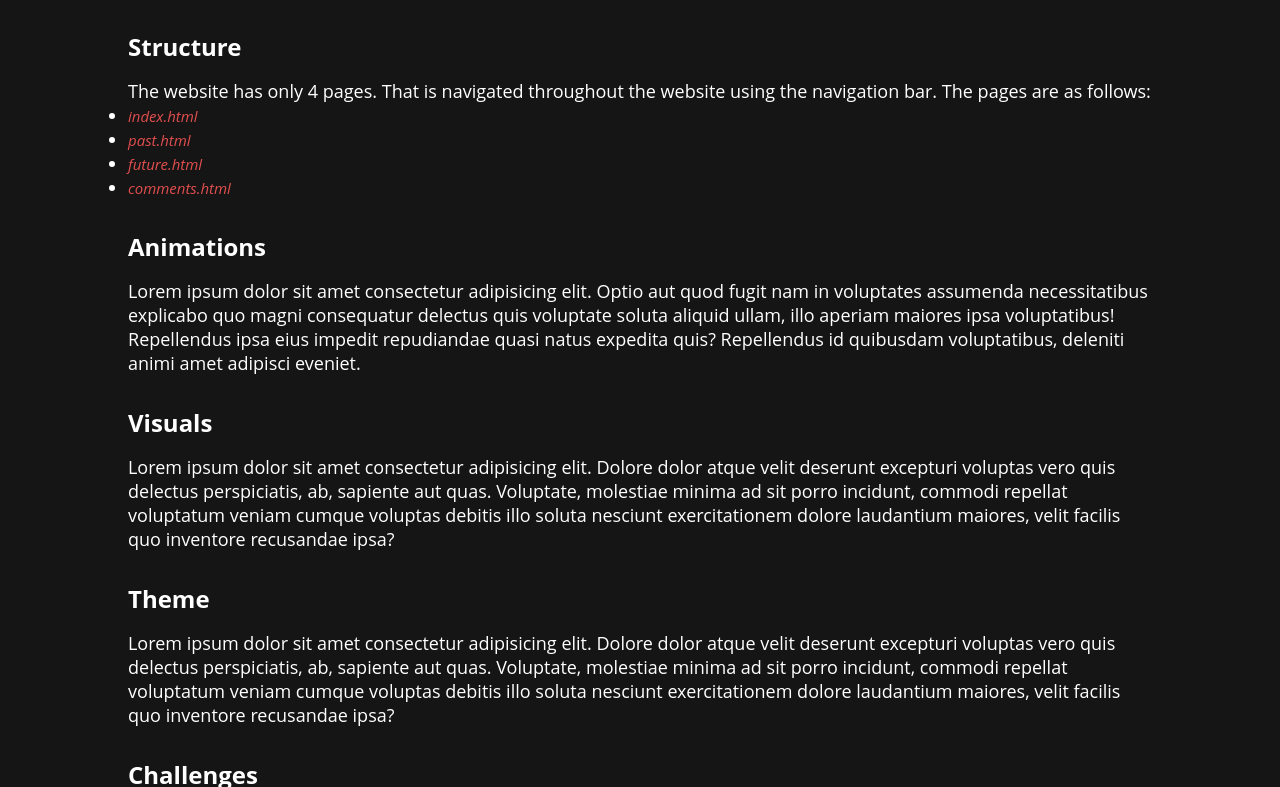
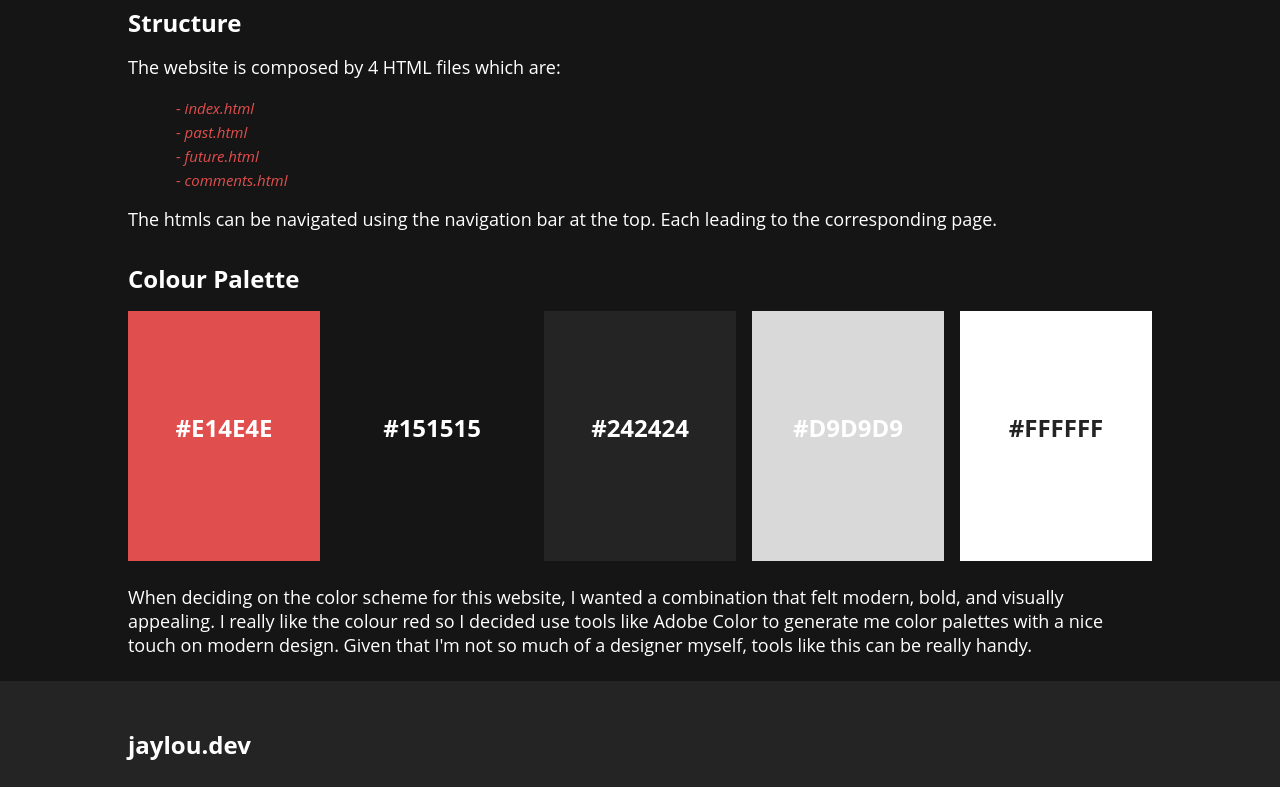
Before and after one commit to JlordS32/31268_websystems, a plain HTML site: page comments.html in a window 1280 px wide. Shown: the part 1231-2018 px from the top of the page. Drawn offline with Linux system fonts and the light colour scheme.

Commit message:
progress on comments

```diff
--- a/comments.html
+++ b/comments.html
@@ -31,9 +31,9 @@
                   <section>
                      <h3>Reflection</h3>
                      <p>
-                        For the context, I already Basic HTML and CSS, but
-                        it's been a while since I have coded in basic HTML and
-                        CSS. The limitations imposed on this assessment made me
+                        For the context, I already know HTML and CSS, but it's
+                        been a while since I have coded in basic HTML and CSS.
+                        The limitations imposed on this assessment made me
                         carefully think on what to add and what to not add. This
                         made me realised that even if I could have done better,
                         I still have a lot to learn. I completely overestimated
@@ -52,15 +52,27 @@
                   <section class="layout">
                      <h3>Layout</h3>
                      <p>
-                        It took me some time deciding what layout to use for this website. I wanted something that was simple, clean, and easy to navigate, yet also offered flexibility for future growth. After considering several options, I eventually settled on a <strong>1-column layout</strong>, which provides a straightforward, focused experience for the user. This layout puts the content in the forefront, so visitors can quickly digest the information without distraction.
+                        It took me some time deciding what layout to use for
+                        this website. I wanted something that was simple, clean,
+                        and easy to navigate, yet also offered flexibility for
+                        future growth. After considering several options, I
+                        eventually settled on a
+                        <strong>1-column layout</strong>, which provides a
+                        straightforward, focused experience for the user. This
+                        layout puts the content in the forefront, so visitors
+                        can quickly digest the information without distraction.
                         <br />
-                        The <strong>1-column layout</strong> format is also optimal for mobile making it easier to implement for mobile support. Unfortunately, for this website, mobile
-                        screens are not supported as it's not required by the assignment.
+                        The <strong>1-column layout</strong> format is also
+                        optimal for mobile making it easier to implement for
+                        mobile support. Unfortunately, for this website, mobile
+                        screens are not supported as it's not required by the
+                        assignment.
                         <br />
                         <small
                            >Source:
                            <a
-                              href="https://developer.mozilla.org/en-US/docs/Learn_web_development/Howto/Design_and_accessibility/Common_web_layouts" target="_blank"
+                              href="https://developer.mozilla.org/en-US/docs/Learn_web_development/Howto/Design_and_accessibility/Common_web_layouts"
+                              target="_blank"
                               >Link here</a
                            ></small
                         >
@@ -72,8 +84,7 @@
                      <table class="table-layout" border="1">
                         <thead>
                            <tr>
-                              <th class="layout-header">Header<br/><small>Navigation Bar</small></small>
-                              </th>
+                              <th class="layout-header">Header<br /></th>
                            </tr>
                         </thead>
                         <tbody>
@@ -92,81 +103,62 @@
                         </tbody>
                      </table>
 
-                     It is a very simply layout, but if you look around the internet, most websites follow the same layout.
+                     It is a very simply layout, but if you look around the
+                     internet, most websites follow the same layout.
                   </section>
 
                   <section class="structure">
                      <h3>Structure</h3>
+                     <p>The website is composed by 4 HTML files which are:</p>
+                     <ul>
+                        <li>
+                           <small><em>- index.html</em></small>
+                        </li>
+                        <li>
+                           <small><em>- past.html</em></small>
+                        </li>
+                        <li>
+                           <small><em>- future.html</em></small>
+                        </li>
+                        <li>
+                           <small><em>- comments.html</em></small>
+                        </li>
+                     </ul>
                      <p>
-                        The website has only 4 pages. That is navigated throughout the website using the navigation bar. The pages are as follows:
-                        <ul>
-                           <li><small><em>index.html</em></small></li>
-                           <li><small><em>past.html</em></small></li>
-                           <li><small><em>future.html</em></small></li>
-                           <li><small><em>comments.html</em></small></li>
-                        </ul>
+                        The htmls can be navigated using the navigation bar at
+                        the top. Each leading to the corresponding page.
                      </p>
                   </section>
 
-                  <section>
-                     <h3>Animations</h3>
+                  <section class="color-palette">
+                     <h3>Colour Palette</h3>
+                     <div class="palette">
+                        <div class="colours" style="background: #e14e4e">
+                           <h3>#e14e4e</h3>
+                        </div>
+                        <div class="colours" style="background: #151515">
+                           <h3>#151515</h3>
+                        </div>
+                        <div class="colours" style="background: #242424">
+                           <h3>#242424</h3>
+                        </div>
+                        <div class="colours" style="background: #d9d9d9">
+                           <h3>#d9d9d9</h3>
+                        </div>
+                        <div
+                           class="colours"
+                           style="background: #ffffff; color: #242424"
+                        >
+                           <h3>#ffffff</h3>
+                        </div>
+                     </div>
                      <p>
-                        Lorem ipsum dolor sit amet consectetur adipisicing elit.
-                        Optio aut quod fugit nam in voluptates assumenda
-                        necessitatibus explicabo quo magni consequatur delectus
-                        quis voluptate soluta aliquid ullam, illo aperiam
-                        maiores ipsa voluptatibus! Repellendus ipsa eius impedit
-                        repudiandae quasi natus expedita quis? Repellendus id
-                        quibusdam voluptatibus, deleniti animi amet adipisci
-                        eveniet.
-                     </p>
-                  </section>
-
-                  <section>
-                     <h3>Visuals</h3>
-                     <p>
-                        Lorem ipsum dolor sit amet consectetur adipisicing elit.
-                        Dolore dolor atque velit deserunt excepturi voluptas
-                        vero quis delectus perspiciatis, ab, sapiente aut quas.
-                        Voluptate, molestiae minima ad sit porro incidunt,
-                        commodi repellat voluptatum veniam cumque voluptas
-                        debitis illo soluta nesciunt exercitationem dolore
-                        laudantium maiores, velit facilis quo inventore
-                        recusandae ipsa?
-                     </p>
-                  </section>
-
-                  <section>
-                     <h3>Theme</h3>
-                     <p>
-                        Lorem ipsum dolor sit amet consectetur adipisicing elit.
-                        Dolore dolor atque velit deserunt excepturi voluptas
-                        vero quis delectus perspiciatis, ab, sapiente aut quas.
-                        Voluptate, molestiae minima ad sit porro incidunt,
-                        commodi repellat voluptatum veniam cumque voluptas
-                        debitis illo soluta nesciunt exercitationem dolore
-                        laudantium maiores, velit facilis quo inventore
-                        recusandae ipsa?
-                     </p>
-                  </section>
-
-                  <section>
-                     <h3>Challenges</h3>
-                     <p>
-                        Lorem ipsum dolor sit amet, consectetur adipisicing
-                        elit. Eius nobis reiciendis labore voluptatum
-                        repellendus tenetur aut quasi ipsa deleniti ex vitae
-                        nulla nemo rerum sed, numquam architecto fugiat
-                        temporibus excepturi cupiditate. Molestias ipsa dolore,
-                        dicta optio incidunt placeat ipsum distinctio
-                        consequuntur ab! Incidunt architecto officia sunt quod a
-                        ducimus assumenda, nulla praesentium. Assumenda tempora
-                        culpa minus, laboriosam officiis odit dolor sint ducimus
-                        earum, veniam vitae architecto autem? Consequatur, non
-                        vero neque nobis et asperiores! Eveniet optio nisi saepe
-                        illo inventore earum hic quasi ipsum! Iure hic cum nam
-                        fuga voluptas perferendis sunt doloribus! Reiciendis,
-                        in. Dolores molestiae hic placeat eos.
+                        When deciding on the color scheme for this website, I
+                        wanted a combination that felt modern, bold, and
+                        visually appealing. I really like the colour red so I decided use
+                        tools like Adobe Color to generate me color palettes with a nice touch
+                        on modern design. Given that I'm not so much of a designer myself,
+                        tools like this can be really handy.
                      </p>
                   </section>
                </section>
--- a/websystems.css
+++ b/websystems.css
@@ -384,7 +384,8 @@ footer .container h3 {
 .layout-header {
    padding: 1rem;
    border: 1px rgb(225, 78, 78) solid;
-   background-color: rgb(31, 31, 31);}
+   background-color: rgb(31, 31, 31);
+}
 
 .layout-main {
    height: 200px;
@@ -400,6 +401,26 @@ footer .container h3 {
    padding: 1rem;
 }
 
-.comments .structure li {
+section.structure ul {
+   text-indent: 2rem;
+   list-style-type: none;
+   margin: 1rem;
+}
 
+section.color-palette .palette {
+   display: flex;
+   gap: 1rem;
 }
+
+section.color-palette p {
+   margin: 1.5rem 0;
+}
+
+section.color-palette .palette .colours {
+   width: 100%;
+   height: 250px;
+   text-transform: uppercase;
+   display: flex;
+   justify-content: center;
+   align-items: center;
+}
```
